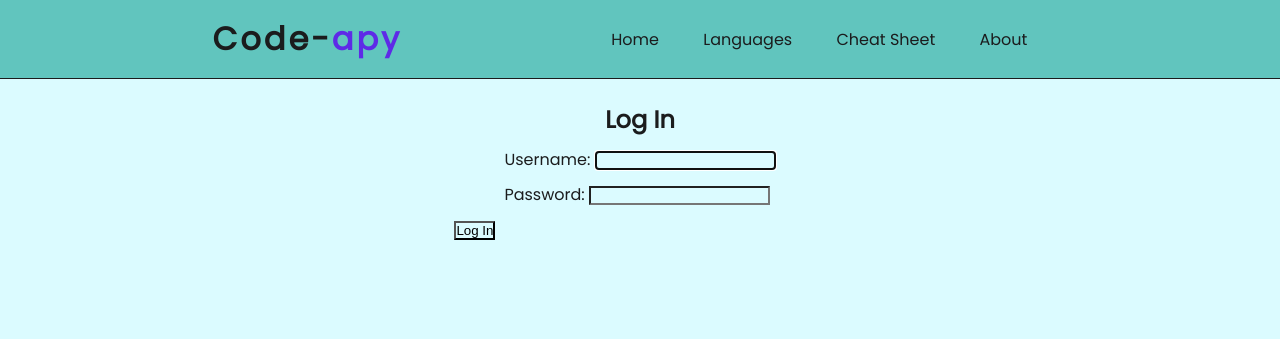
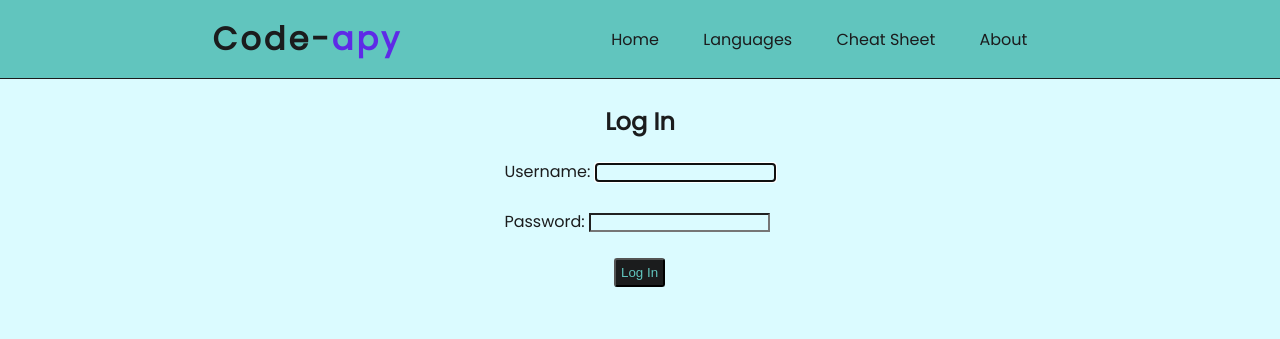
Before and after one commit to ni121498/ITSC4155_SeniorCap, a Django app: page /accounts/login/ in a window 1280 px wide. Shown: the top 339 px of the page. Run offline with Django 3.2, Linux system fonts and the light colour scheme.

Commit message:
Updated Views

```diff
--- a/code_apy/mainSite/static/mainSite/styles.css
+++ b/code_apy/mainSite/static/mainSite/styles.css
@@ -9,6 +9,7 @@
 header,
 .site-name,
 .site-name span,
+.site-name a,
 .nav-items,
 .nav-items span,
 .nav-items a {
@@ -20,10 +21,14 @@ header,
     color: rgb(94, 42, 231);
 }
 
+.site-name a {
+    text-decoration: none;
+    color: hsl(200, 4%, 11%);
+}
+
 .site-name {
     color: hsl(200, 4%, 11%);
     /* margin-right: auto; */
-    cursor: pointer;
     letter-spacing: 3px;
 }
 
@@ -75,11 +80,19 @@ header {
     .main {
         padding-top: 10%;
     }
+
+    .main_homepage {
+        flex-wrap: wrap;
+    }
 }
 
 @media screen and (max-width: 760px) {
     .main {
         padding-top: 20%;
+    }
+
+    .main_homepage {
+        flex-wrap: wrap;
     }
 }
 
@@ -191,7 +204,34 @@ header {
     margin: 10px 50px;
   }
 
+  .banner_image {
+    display: flex;
+    overflow: hidden;
+  }
+
   .banner_image img{
     height: 100%;
     width: 100%;
   }
+
+  /* --------------Login---------------- */
+
+  .login_form {
+    display: flex;
+    flex-direction: column;
+    align-items: center;
+    line-height: 40px;
+  }
+
+  .login-form h2 {
+      color: hsl(200, 4%, 11%);
+  }
+
+  .login_btn {
+      padding-top: 10px;
+      margin-left: 43%;
+      border-radius: 3px;
+      padding: 5px;
+      background-color: hsl(200, 4%, 11%);
+      color: hsl(176, 46.3%, 57.6%);
+  }
--- a/code_apy/mainSite/templates/mainSite/index.html
+++ b/code_apy/mainSite/templates/mainSite/index.html
@@ -12,11 +12,10 @@
 </head>
 <body>
     <header>
-        <h1 class="site-name">Code-<span>apy</span></h1>
+        <h1 class="site-name"><a href="/home">Code-<span>apy</span></a></h1>
         <nav class="nav-items">
             <span><a href="/languages">Languages</a></span>
             <span><a href="/cheatsheet">Cheat Sheet</a></span>
-            <span class="about"><a href="#">About</a></span>
             <span>{% if user.is_authenticated %}
                       <a href="{% url 'logout' %}">Log Out</a>
                     {% else %}
--- a/code_apy/mainSite/templates/registration/login.html
+++ b/code_apy/mainSite/templates/registration/login.html
@@ -13,7 +13,7 @@
 <body>
     <script src="index.js"></script>
     <header>
-        <h1 class="site-name">Code-<span>apy</span></h1>
+        <h1 class="site-name"><a href="/home">Code-<span>apy</span></a></h1>
         <nav class="nav-items">
             <span><a href="/home">Home</a></span>
             <span class="lang"><a href="/languages">Languages</a></span>
@@ -21,13 +21,15 @@
             <span class="about"><a href="#">About</a></span>
         </nav>
     </header>
-    <div class="main main_lang">
-       <h2>Log In</h2>
-       <form method="post">
-           {% csrf_token %}
-           {{ form.as_p }}
-           <button type="submit">Log In</button>
-       </form>
+    <div class="main main_login">
+        <div class="login_form">
+            <h2>Log In</h2>
+            <form method="post">
+                {% csrf_token %}
+                {{ form.as_p }}
+                <button class="login_btn" type="submit">Log In</button>
+            </form>
+        </div>
     </div>
 
 </body>
```
Also changed, not shown: code_apy/mainSite/templates/mainSite/cheatsheet.html (+7 -3 lines), code_apy/mainSite/templates/mainSite/languages.html (+7 -3 lines), 3 other files.
